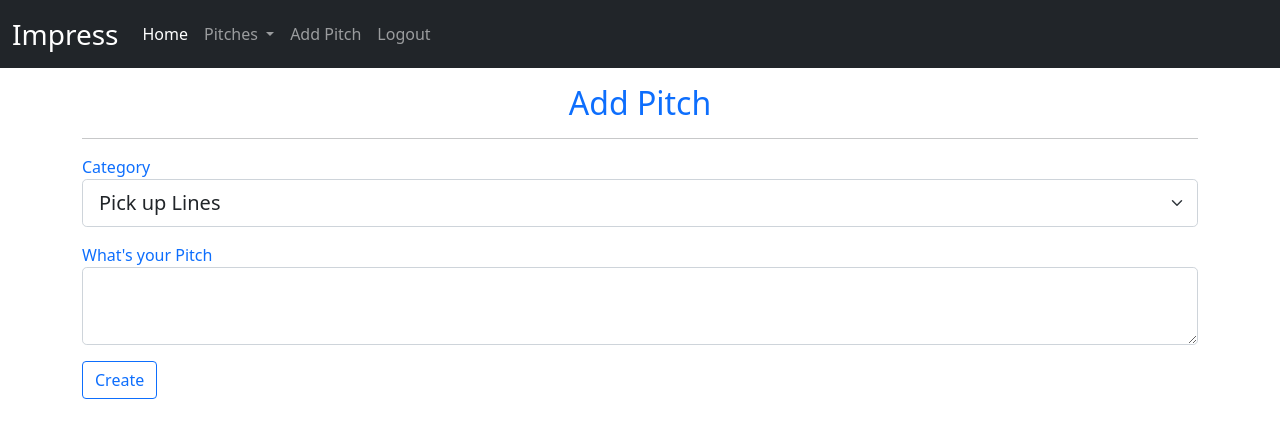
After one commit to otienotimothy/impress, a Flask app: page /add_pitch in a window 1280 px wide. The commit adds this page. Shown: the top 438 px of the page. Run offline with Flask 2, Linux system fonts and the light colour scheme; the visitor is signed in with stand-in values (Sample User, id 1).

Commit message:
Add form to add a new pitch

```diff
--- a/app/main/forms.py
+++ b/app/main/forms.py
@@ -1,5 +1,5 @@
 from flask_wtf import FlaskForm
-from wtforms import StringField, PasswordField, BooleanField, SubmitField
+from wtforms import StringField, PasswordField, BooleanField, SubmitField, SelectField, TextAreaField
 from wtforms.validators import InputRequired, Length, Email, EqualTo
 
 
@@ -18,8 +18,18 @@ class Signup(FlaskForm):
 class Login(FlaskForm):
     email = StringField('Enter Email', validators=[InputRequired(), Email()])
 
-    password = PasswordField('Enter a Password', validators=[InputRequired(), Length(min=8)])
+    password = PasswordField('Enter a Password', validators=[
+                             InputRequired(), Length(min=8)])
 
     remember = BooleanField('Remember Me')
 
     submit = SubmitField('Login')
+
+
+class Create_pitch(FlaskForm):
+    pitch_category = SelectField('Category', choices=[(
+        'pick_up', 'Pick up Lines'), ('product', 'Product Pitch'), ('sales', 'Sales Pitch')], validators=[InputRequired()])
+
+    pitch = TextAreaField('What\'s your Pitch', validators=[InputRequired()])
+
+    submit = SubmitField('Create')
--- a/app/main/views.py
+++ b/app/main/views.py
@@ -1,7 +1,16 @@
 from flask import Blueprint, render_template
+from flask_login import login_required
+from .forms import Create_pitch
 
 views = Blueprint('views', __name__)
 
 @views.route('/')
 def index():
     return render_template('index.html')
+
+
+@views.route('/add_pitch')
+@login_required
+def add_pitch():
+    pitch = Create_pitch()
+    return render_template('add_pitch.html', title= 'Add Pitch', new_pitch = pitch)
--- /dev/null
+++ b/app/templates/add_pitch.html
@@ -0,0 +1,51 @@
+{% extends 'base.html' %} {% block content %}
+
+<div>
+	<h2 class="text-center text-primary my-3">{{ title }}</h2>
+	<hr />
+	<form action="" method="POST">
+		{{ new_pitch.hidden_tag() }}
+		<div class="form-group mt-3">
+			{{ new_pitch.pitch_category.label(class='form-control-label text-primary') }}
+
+			{% if new_pitch.pitch_category.errors %}
+				{{ new_pitch.pitch_category(class='form-select form-select-lg is-invalid') }}
+				<div class="invalid-feedback">
+					{% for error in login.email.errors %}
+						<span>
+							{{error}}
+						</span>
+					{% endfor %}
+				</div>
+
+				{% else %}
+
+				{{ new_pitch.pitch_category(class='form-select form-select-lg mb-3') }}
+
+			{% endif %}
+
+			{{ new_pitch.pitch.label(class='form-control-label text-primary') }}
+
+			{% if new_pitch.pitch.errors %}
+				{{ new_pitch.pitch(class='form-control form-control-lg is-invalid') }}
+				<div class="invalid-feedback">
+					{% for error in login.email.errors %}
+						<span>
+							{{error}}
+						</span>
+					{% endfor %}
+				</div>
+
+				{% else %}
+
+				{{ new_pitch.pitch(class='form-control form-control-lg') }}
+
+			{% endif %}
+		</div>
+		<div class="mt-3">
+			{{ new_pitch.submit(class='btn btn-outline-primary')}}
+		</div>
+	</form>
+</div>
+
+{% endblock %}
--- a/app/templates/base.html
+++ b/app/templates/base.html
@@ -58,6 +58,9 @@
 						</li>
 						{% if current_user.is_authenticated %}
 						<li class="nav-item">
+							<a class="nav-link" href="/add_pitch"> Add Pitch </a>
+						</li>
+						<li class="nav-item">
 							<a class="nav-link" href="/auth/logout">Logout</a>
 						</li>
 						{% else %}
```
